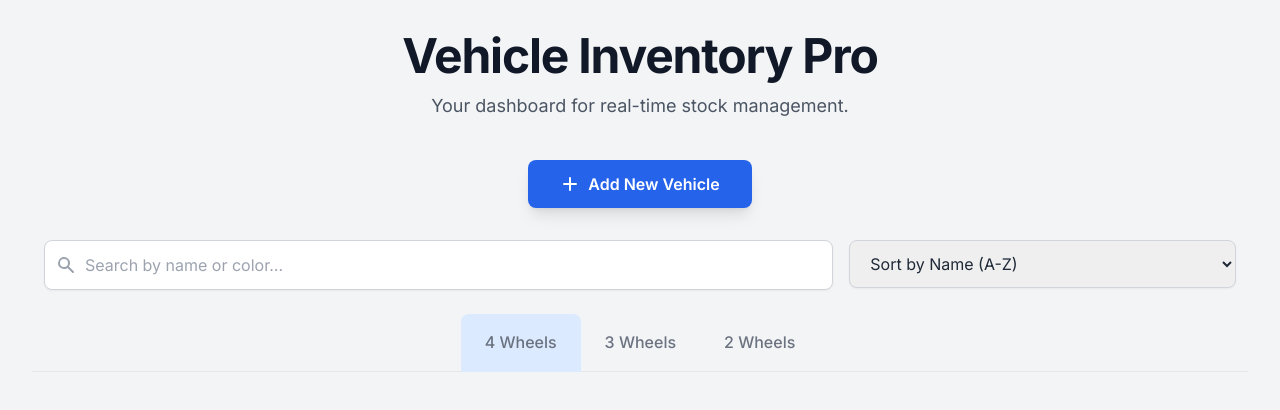
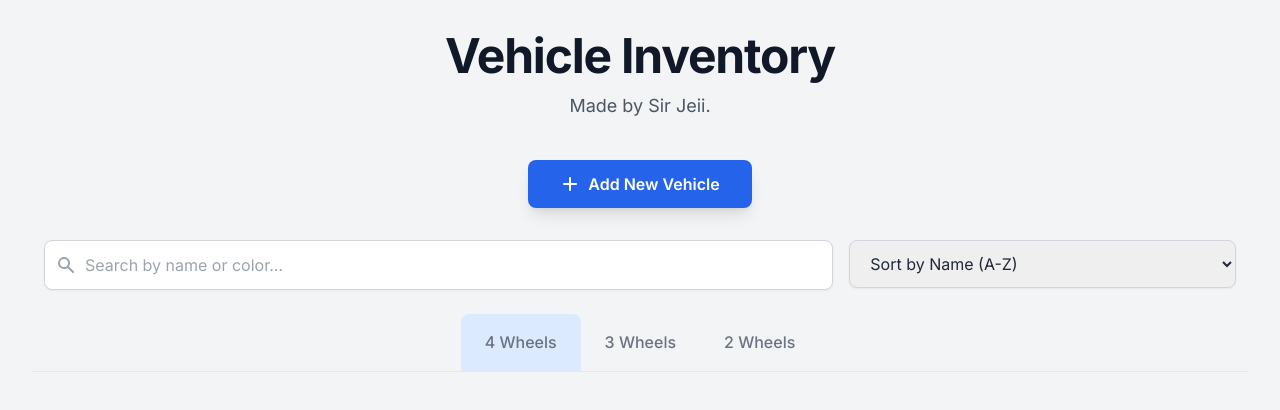
Before and after one commit to SirJeii/ebike, a plain HTML site: page index.html in a window 1280 px wide. Drawn offline with nearby package versions, Linux system fonts and the light colour scheme; no server answers.

Commit message:
Update index.html

```diff
--- a/index.html
+++ b/index.html
@@ -42,8 +42,8 @@
     <div class="container mx-auto p-4 sm:p-6 lg:p-8">
 
         <header class="text-center mb-10">
-            <h1 class="text-4xl sm:text-5xl font-bold text-gray-900 tracking-tight">Vehicle Inventory Pro</h1>
-            <p class="text-gray-600 mt-3 text-lg">Your dashboard for real-time stock management.</p>
+            <h1 class="text-4xl sm:text-5xl font-bold text-gray-900 tracking-tight">Vehicle Inventory</h1>
+            <p class="text-gray-600 mt-3 text-lg">Made by Sir Jeii.</p>
              <!-- User ID Display -->
             <div id="user-info" class="mt-4 text-center hidden">
                 <p class="text-xs text-gray-500">User ID: <span id="user-id-display" class="font-mono bg-gray-200 p-1 rounded"></span></p>
```
